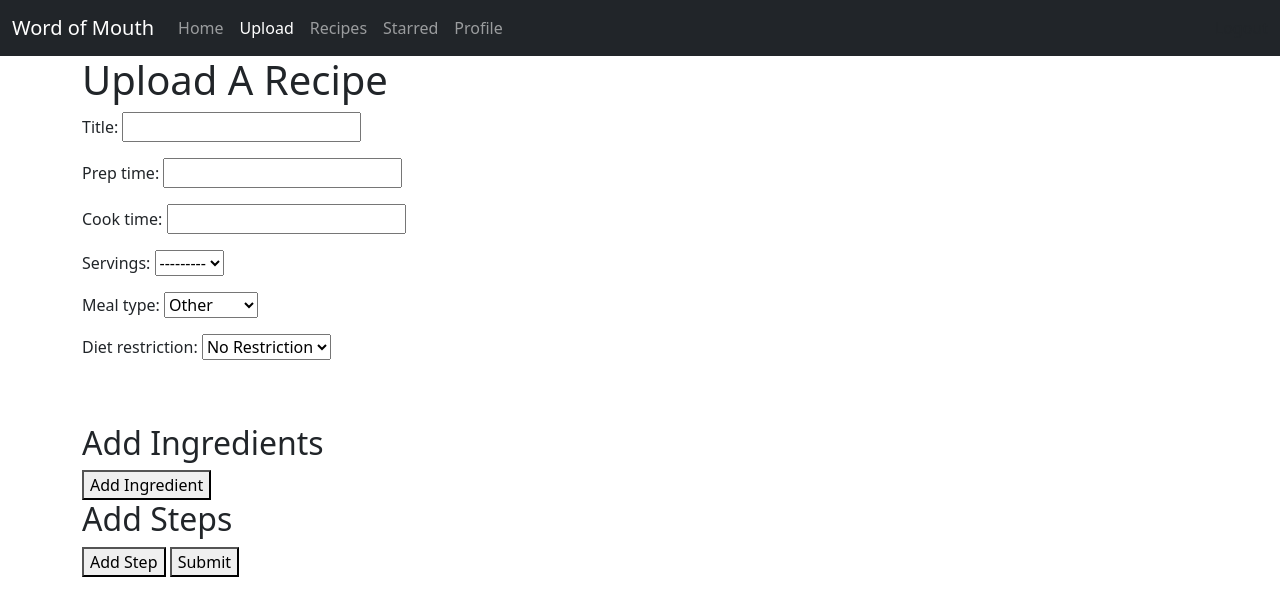
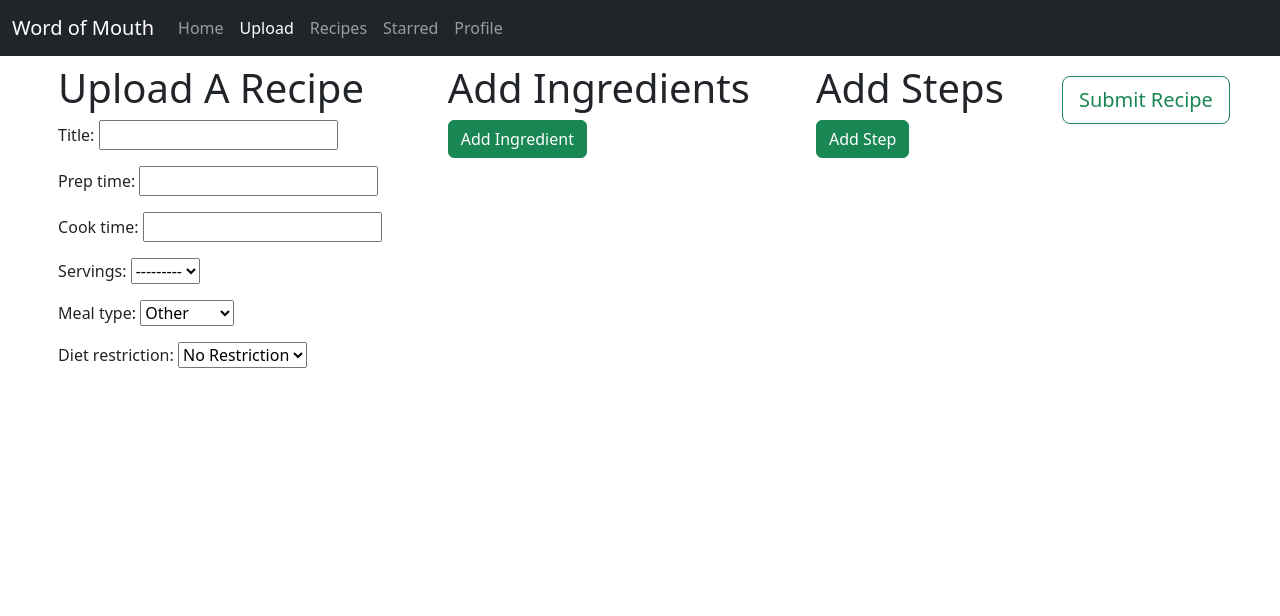
Before and after one commit to uva-cs3240-s22/group-project-a-08, a Django app: page /recipes/create/ in a window 1280 px wide. Shown: the top 616 px of the page. Run offline with Django 3.2, Linux system fonts and the light colour scheme; the visitor is signed in with stand-in values (Sample User, id 1); some libraries are stand-ins or nearby versions.

Commit message:
made some UI changes to create_recipe.html

```diff
--- a/recipes/templates/recipes/create_recipe.html
+++ b/recipes/templates/recipes/create_recipe.html
@@ -61,18 +61,21 @@
           </nav>
 
         <!-- CREATE RECIPE FORM -->
-        <div class="container">
-            <div class="row">
-                <div class="col">
-                <h1>Upload A Recipe</h1>
+        <div class="d-flex flex-row bd-highlight mb-3 justify-content-evenly">
+
+            <div class="p-2 bd-highlight"><h1>Upload A Recipe</h1>
+
+
                 <form action="." method="post">
                     {% csrf_token %}
                     {{ form.as_p }}
                     <br>
                     <br>
+            </div>
 
                     <!-- INGREDIENT FORM -->
-                    <h2>Add Ingredients</h2>
+                <div class="p-2 bd-highlight">
+                    <h1>Add Ingredients</h1>
                     {{ formset.management_form }}
                     <div id="ingredient-form">
                     {% for form in formset %}
@@ -82,11 +85,14 @@
                     {% endfor %}
                     </div>
 
+
                     <div id="empty-form" class="hidden">{{ formset.empty_form.as_p }}</div>
-                    <button id="add-ingredient" type="button">Add Ingredient</button>
+                    <button id="add-ingredient" type="button" class="btn btn-success">Add Ingredient</button>
+                </div>
 
                     <!-- STEP FORM -->
-                    <h2>Add Steps</h2>
+                <div class="p-2 bd-highlight">
+                    <h1>Add Steps</h1>
                     {{ step_formset.management_form }}
                     <div id="step-form">
                     {% for form in step_formset %}
@@ -97,13 +103,14 @@
                     </div>
 
                     <div id="empty-form2" class="hidden">{{ step_formset.empty_form.as_p }}</div>
-                    <button id="add-step" type="button">Add Step</button>
+                    <button id="add-step" type="button" class="btn btn-success">Add Step</button>
+                </div>
 
-
-
-                    <button type="submit">Submit</button>
+                    <div style="padding-top: 20px;">
+                        <button type="submit" class="btn btn-outline-success btn-lg">Submit Recipe</button>
+                    </div>
                 </form>
-                    </div>
+            </div>
 
                 <!--Source for javascript: https://www.youtube.com/watch?v=s3T-w2jhDHE-->
                 <!-- DYNAMIC ADD INGREDIENT -->
@@ -154,7 +161,6 @@
                             formCopyTarget.append(copyemptyform)
                         }
                     </script>
-            </div>
         </div>
     </body>
 
```
